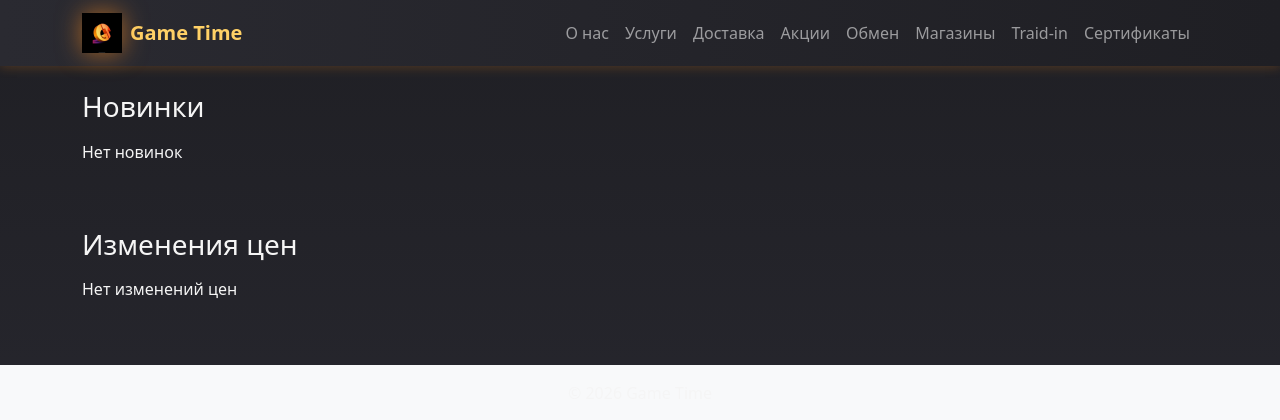
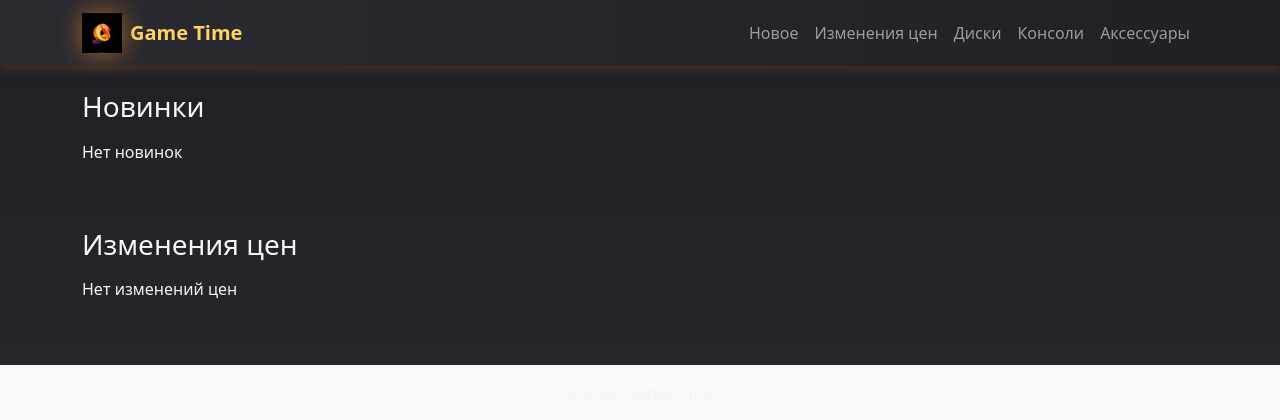
Before and after one commit to JackDiD1/game-store, a Django app: page / in a window 1280 px wide. Shown: the top 420 px of the page. Run offline with Django 5.2, Linux system fonts and the light colour scheme; data comes from the database, SQL or seed files in the repository.

Commit message:
fix main8

```diff
--- a/store/templates/base.html
+++ b/store/templates/base.html
@@ -23,32 +23,33 @@
 
             <div class="collapse navbar-collapse" id="mainMenu">
                 <ul class="navbar-nav ms-auto">
-                    <!-- Остальные меню из админки -->
-                    {% for item in menu_items %}
-                        {% if not item.parent %}
-                            <li class="nav-item dropdown">
-                                {% if item.slug == 'new' %}
-                                    <a class="nav-link" href="/?section=new">{{ item.title }}</a>
-                                        {% elif item.slug == 'price' %}
-                                            <a class="nav-link" href="/?section=price">{{ item.title }}</a>
-                                        {% else %}
-                                            <a class="nav-link" href="/page/{{ item.slug }}/">{{ item.title }}</a>
-                                        {% endif %}
 
-                                {% if item.children.all %}
-                                <ul class="dropdown-menu">
-                                    {% for child in item.children.all %}
-                                        <li>
-                                            <a class="dropdown-item" href="/page/{{ child.slug }}/">
-                                                {{ child.title }}
-                                            </a>
-                                        </li>
-                                    {% endfor %}
-                                </ul>
-                                {% endif %}
-                            </li>
-                        {% endif %}
-                    {% endfor %}
+                    <!-- Новое -->
+                    <li class="nav-item">
+                        <a class="nav-link {% if request.GET.section == 'new' %}active{% endif %}" href="/?section=new">
+                            Новое
+                        </a>
+                    </li>
+
+                    <!-- Изменения цен -->
+                    <li class="nav-item">
+                        <a class="nav-link" href="/?section=price">Изменения цен</a>
+                    </li>
+
+                    <!-- Диски -->
+                    <li class="nav-item">
+                        <a class="nav-link" href="{% url 'product_list' %}?type=Диски">Диски</a>
+                    </li>
+
+                    <!-- Консоли -->
+                    <li class="nav-item">
+                        <a class="nav-link" href="{% url 'product_list' %}?type=Консоли">Консоли</a>
+                    </li>
+
+                    <!-- Аксессуары -->
+                    <li class="nav-item">
+                        <a class="nav-link" href="{% url 'product_list' %}?type=Аксессуары">Аксессуары</a>
+                    </li>
 
                 </ul>
             </div>
```
